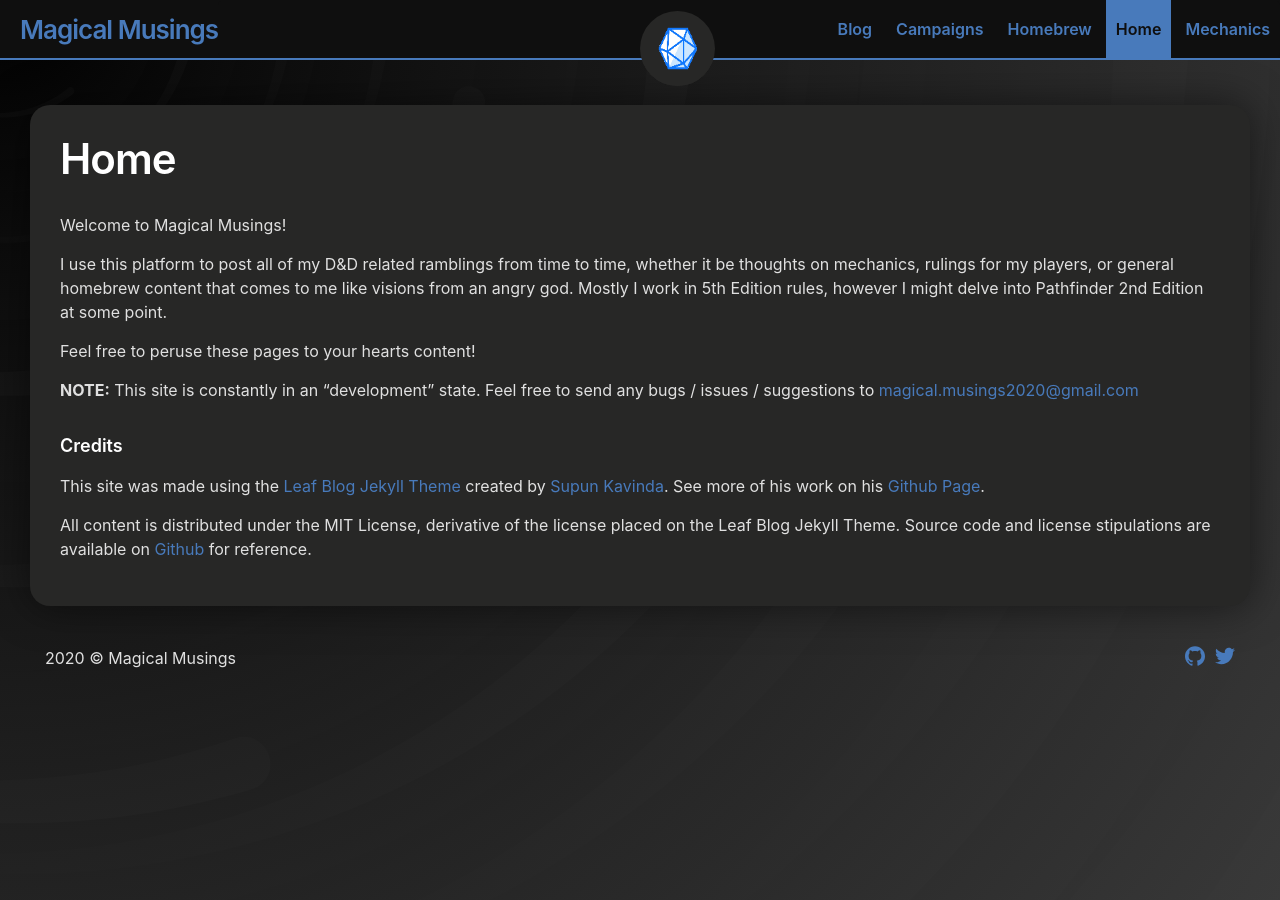
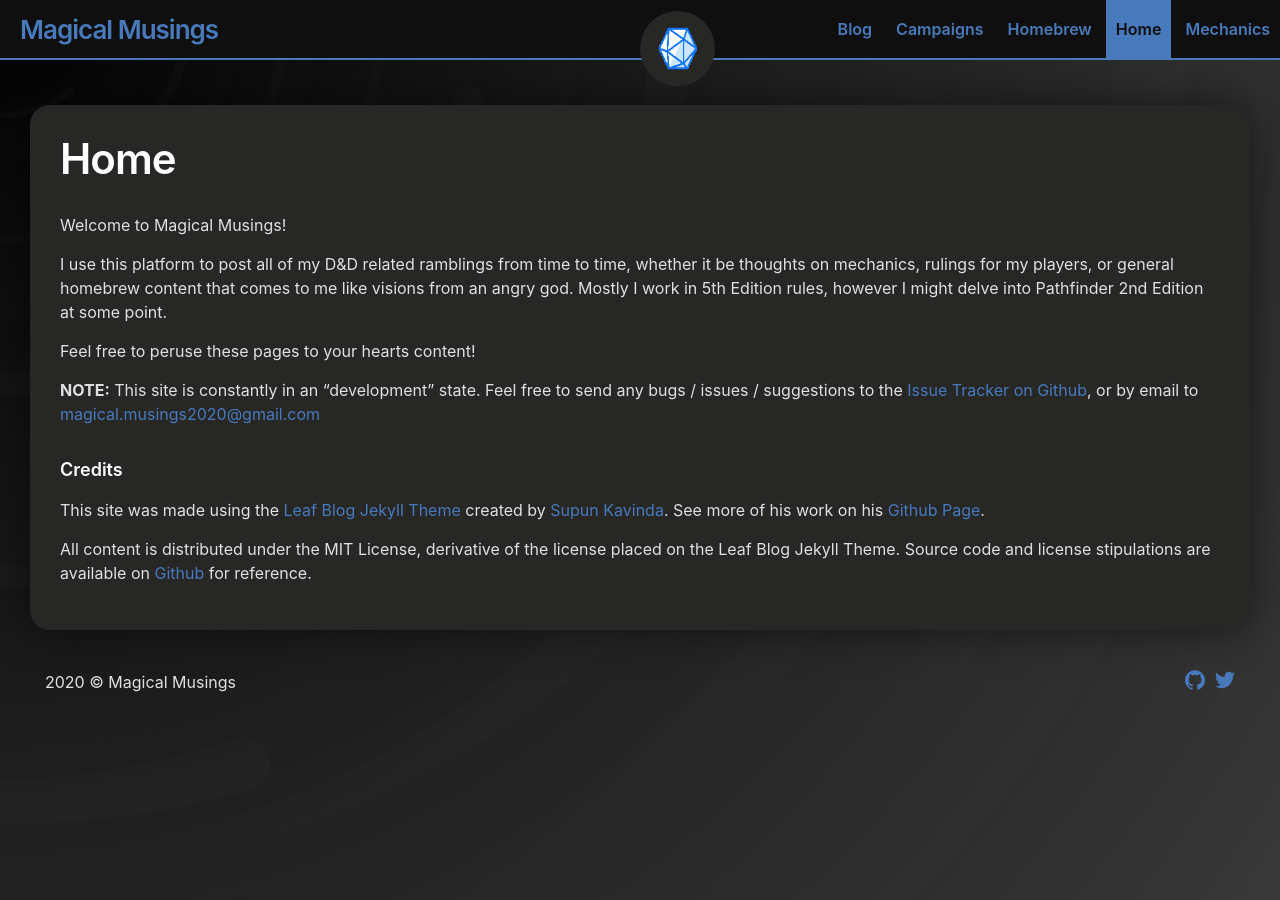
Before and after one commit to andersthemagi/magicalmusings.github.io, a Jekyll site: the page built from index.md, in a window 1280 px wide. Built offline with Jekyll 4.4.1, drawn with Linux system fonts in a browser that asks for light colours.

Commit message:
Update index.md

```diff
--- a/index.md
+++ b/index.md
@@ -11,7 +11,7 @@ I use this platform to post all of my D&D related ramblings from time to time, w
 
 Feel free to peruse these pages to your hearts content!
 
-**NOTE:** This site is constantly in an "development" state. Feel free to send any bugs / issues / suggestions to <a href="mailto:magical.musings2020@gmail.com">magical.musings2020@gmail.com</a>
+**NOTE:** This site is constantly in an "development" state. Feel free to send any bugs / issues / suggestions to the <a href="https://github.com/magicalmusings/magicalmusings.github.io/issues">Issue Tracker on Github</a>, or by email to <a href="mailto:magical.musings2020@gmail.com">magical.musings2020@gmail.com</a>
 
 ##### Credits
 
```
